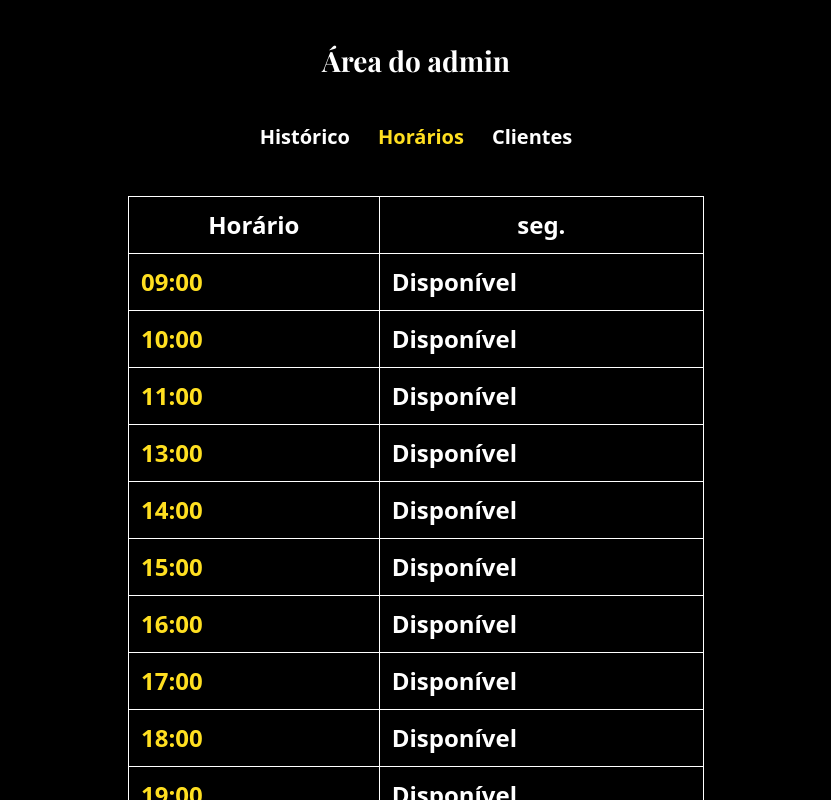
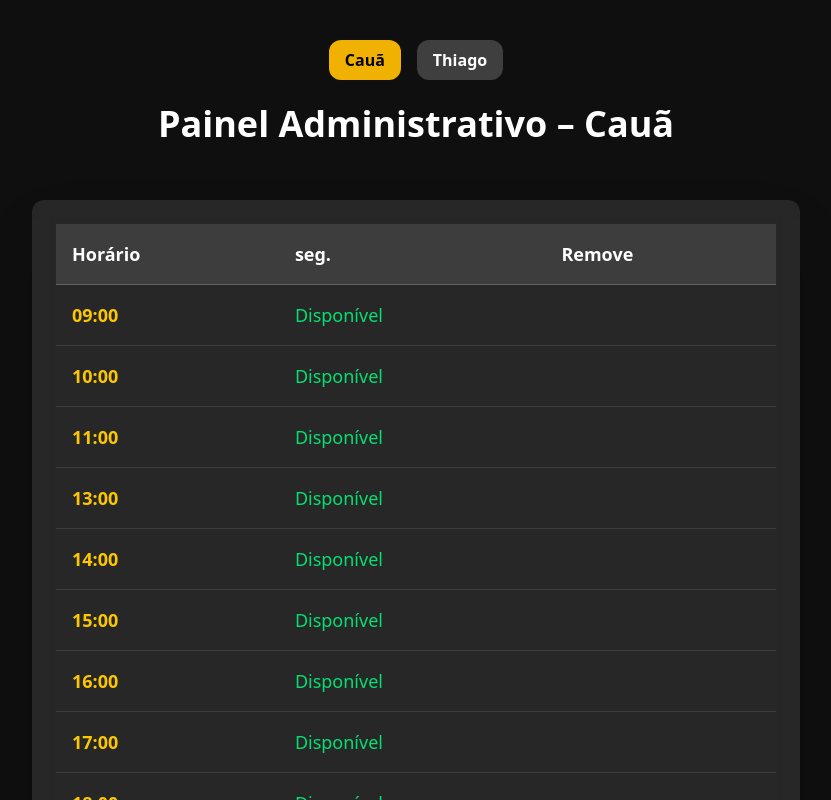
Before and after one commit to RuanCarlosDeJesus/CortesCabelo, a React (Vite) app: page /home in a window 1280 px wide. Shown: the top 800 px of the page, without its empty margins (224-1055 px from the left). Built offline with nearby package versions, Linux system fonts and the light colour scheme; no server answers; the database is empty; sample sign-in values are in the browser's storage.

Commit message:
modalRegioster and Home att{perfil add, register perfil add}

```diff
--- a/src/App.tsx
+++ b/src/App.tsx
@@ -1,7 +1,8 @@
 import LogoBlack from "../public/logoBlack.png";
 
 import cortesData from ".././cortesData.json";
-import { useState } from "react";
+import { useEffect, useState } from "react";
+
 
 import ModalRegister from "../src/components/modaRegister"
 interface Corte {
@@ -15,9 +16,23 @@ const cortes: Corte[] = cortesData;
 
 export function App() {
   const [index, setIndex] = useState(0);
-  const next = () => setIndex((prev) => (prev + 1) % cortes.length);
-  const prev = () =>
-    setIndex((prev) => (prev - 1 + cortes.length) % cortes.length);
+
+ useEffect(() => {
+  const timer = setTimeout(() => {
+    const nextIndex = (index + 1) % cortes.length;
+    setIndex(nextIndex);
+  }, 1000);
+
+  return () => clearTimeout(timer);
+}, [index]);
+
+
+const next = () => {
+  setIndex((prevIndex) => (prevIndex + 1) % cortes.length);
+}; const prev = () => {
+  setIndex((prevIndex) => (prevIndex - 1 + cortes.length) % cortes.length);
+}
+
 
 
   const [modalOpen, setModalOpen] = useState(false);
@@ -49,7 +64,13 @@ export function App() {
   Agende seu horário
 </button>
 
-{modalOpen && <ModalRegister close={() => setModalOpen(false)} />}
+{modalOpen && (
+  <ModalRegister
+    close={() => setModalOpen(false)}
+    onSave={() => {}}
+  />
+)}
+
         </div>
       </header>
 
@@ -68,26 +89,27 @@ export function App() {
     >
       <i className="bi bi-arrow-left"></i>
     </button>
-
-    <div className="flex gap-8 overflow-hidden py-4">
+<div className="flex gap-8 overflow-hidden py-4 relative">
   {[0, 1, 2].map((i) => {
     const pos = (index + i) % cortes.length;
+
     return (
       <img
   key={pos}
   src={cortes[pos].caminhoArquivo}
   alt={cortes[pos].nome}
-            className="
+  className={`
     w-[300px] h-[300px]
     rounded-xl object-cover
-              transition-all duration-300 ease-in-out
-              hover:scale-105 hover:border-5 hover:border-[#C4A052]
     cursor-pointer
-            "
+    ${i === 0 ? "opacity-100" : "opacity-0 md:opacity-100"}
+  `}
 />
+
     );
   })}
 </div>
+
 
      <button
       onClick={next}
--- a/src/Home/home.tsx
+++ b/src/Home/home.tsx
@@ -1,125 +1,80 @@
-
 import { useEffect, useState } from "react";
 import { db } from "../services/firebaseConnect";
-import { doc, setDoc, onSnapshot, collection } from "firebase/firestore";
+import { doc, onSnapshot, collection, deleteDoc } from "firebase/firestore";
+import ModalRegister from "../components/modaRegister";
 
 export function Home() {
+  const [profile, setProfile] = useState<"caua" | "Thiago">("caua");
   const [days, setDays] = useState<string[]>([]);
   const [modalOpen, setModalOpen] = useState(false);
-  const [selectedHour, setSelectedHour] = useState<string | null>(null);
-  const [tempName, setTempName] = useState("");
-  const [tempPhone, setTempPhone] = useState("");
-  const [names, setNames] = useState<{ [hour: string]: any }>({});
+  const [names, setNames] = useState<{ [hour: string]: string }>({});
 
-
-  const hoursList = [
-    "09:00", "10:00", "11:00", "13:00",
-    "14:00", "15:00", "16:00","17:00", "18:00", "19:00", "20:00", "21:00"
-  ];
-
+  const hoursList = ["09:00","10:00","11:00","13:00","14:00","15:00","16:00","17:00","18:00","19:00","20:00","21:00"];
   const todayKey = new Date().toISOString().split("T")[0];
 
   useEffect(() => {
     const dList: string[] = [];
-    for (let i = 0; i < 7; i++) {
+    for(let i=0;i<7;i++){
       const d = new Date();
-      d.setDate(d.getDate() + i);
-      dList.push(d.toLocaleDateString("pt-BR", { weekday: "short" }));
+      d.setDate(d.getDate()+i);
+      dList.push(d.toLocaleDateString("pt-BR",{ weekday:"short"}));
     }
     setDays(dList);
   }, []);
 
 
   useEffect(() => {
-    const ref = collection(db, "agendamentos", todayKey, "horarios");
-
-    const unsub = onSnapshot(ref, (snap) => {
-      const updated: any = {};
-
-      snap.forEach((doc) => {
+    const ref = collection(db, "profissionais", profile, "agendas", todayKey, "horarios");
+    const unsub = onSnapshot(ref, snap => {
+      const updated: {[hour:string]:string} = {};
+      hoursList.forEach(h => updated[h] = "Disponível");
+      snap.forEach(doc => {
         const data = doc.data();
-
-        updated[doc.id] = data.nome
-          ? data.phone
-            ? `${data.nome} - ${data.phone}`
-            : data.nome
-          : "Disponível";
+        const hour = doc.id;
+        if(hoursList.includes(hour)){
+          updated[hour] = data.nome ? (data.phone ? `${data.nome} - ${data.phone}` : data.nome) : "Disponível";
+        }
       });
-
       setNames(updated);
     });
+    return () => unsub();
+  }, [profile, todayKey]);
 
-    return () => unsub();
-  }, []);
-
-
-  function openModal(hour: string) {
-    setSelectedHour(hour);
-
-    const current = names[hour];
-
-    if (current && current !== "Disponível") {
-      const parts = current.split(" - ");
-      setTempName(parts[0]);
-      setTempPhone(parts[1] || "");
-    } else {
-      setTempName("");
-      setTempPhone("");
-    }
-
-    setModalOpen(true);
-  }
-
-
-  async function handleSave() {
-    if (!selectedHour) return;
-
-    const ref = doc(db, "agendamentos", todayKey, "horarios", selectedHour);
-
-    await setDoc(ref, {
-      nome: tempName.trim(),
-      phone: tempPhone.trim()
-    });
-
-    setModalOpen(false);
-    setSelectedHour(null);
-    setTempName("");
-    setTempPhone("");
+  async function handleDelete(hour: string) {
+    if(!names[hour] || names[hour] === "Disponível") return;
+    const confirmDel = window.confirm("Remover agendamento?");
+    if(!confirmDel) return;
+    const ref = doc(db, "profissionais", profile, "agendas", todayKey, "horarios", hour);
+    await deleteDoc(ref);
   }
 
   return (
-    <div className="h-screen w-full flex flex-col items-center p-10 text-[28px] font-bold text-white">
+    <div className="min-h-screen w-full flex flex-col items-center bg-[#0f0f0f] text-white p-10">
+      <div className="mb-6 flex gap-4">
+        <div className={`px-4 py-2 rounded-xl font-semibold cursor-pointer ${profile==="caua"?"bg-yellow-500 text-black":"bg-white/20"}`} onClick={()=>setProfile("caua")}>Cauã</div>
+        <div className={`px-4 py-2 rounded-xl font-semibold cursor-pointer ${profile==="Thiago"?"bg-yellow-500 text-black":"bg-white/20"}`} onClick={()=>setProfile("Thiago")}>Thiago</div>
+      </div>
 
-      <header className="w-full flex flex-col justify-center items-center">
-        <h2 className="font-playfair">Área do admin</h2>
-        <div className="text-white mx-10 flex gap-7 text-[20px] m-5 mt-10">
-          <a href="#Histórico" className="hover:text-yellow-300">Histórico</a>
-          <a href="#Horários" className="hover:text-yellow-300 font-black text-yellow-300">Horários</a>
-          <a href="#Clientes" className="hover:text-yellow-300">Clientes</a>
-        </div>
+      <header className="w-full max-w-4xl text-center mb-10">
+        <h2 className="text-4xl font-semibold mb-4">Painel Administrativo – {profile==="caua"?"Cauã":"Thiago"}</h2>
       </header>
 
-      <main className="w-[80%] flex flex-col items-center mt-6">
-        <table className="text-white border-collapse text-2xl w-full max-w-xl">
+      <main className="w-full max-w-3xl bg-white/10 backdrop-blur-md p-6 rounded-xl shadow-2xl">
+        <table className="w-full border-separate border-spacing-0 text-lg">
           <thead>
-            <tr className="bg-black/40">
-              <th className="border border-white p-3">Horário</th>
-              <th className="border border-white p-3">{days[0]}</th>
+            <tr className="bg-white/10">
+              <th className="p-4 border-b border-white/20 text-left">Horário</th>
+              <th className="p-4 border-b border-white/20 text-left">{days[0]}</th>
+              <th className="p-4 border-b border-white/20 text-left">Remove</th>
             </tr>
           </thead>
-
           <tbody>
-            {hoursList.map((hour) => (
-              <tr key={hour} className="bg-black/20">
-                <td className="border border-white p-3 font-bold text-yellow-300">
-                  {hour}
-                </td>
-
-                <td
-                  className="border border-white p-3 cursor-pointer hover:bg-yellow-400 hover:text-black transition"
-                  onClick={() => openModal(hour)}
-                >
-                  {names[hour] || "Disponível"}
+            {hoursList.map(hour => (
+              <tr key={hour} className="hover:bg-white/5 transition">
+                <td className="p-4 border-b border-white/10 text-yellow-400 font-semibold">{hour}</td>
+                <td className={`p-4 border-b border-white/10 ${names[hour]==="Disponível"?"text-green-400":"text-red-400 font-semibold"}`}>{names[hour]}</td>
+                <td className="p-4 border-b border-white/10">
+                  {names[hour]!=="Disponível" && <button onClick={()=>handleDelete(hour)} className="bg-red-600 px-2 py-1 rounded cursor-pointer">Remover</button>}
                 </td>
               </tr>
             ))}
@@ -127,47 +82,9 @@ export function Home() {
         </table>
       </main>
 
-      {modalOpen && (
-        <div className="fixed inset-0 bg-black/60 flex items-center justify-center p-4">
-          <div className="bg-white text-black rounded-xl p-6 w-[90%] max-w-md shadow-xl">
-            <h2 className="text-2xl font-bold mb-4">Editar Horário</h2>
+      <button onClick={()=>setModalOpen(true)} className="mt-6 px-6 py-3 rounded-xl bg-blue-500 cursor-pointer font-semibold hover:bg-yellow-600 transition">Editar Cliente</button>
 
-            <p className="text-lg font-semibold mb-2">
-              {selectedHour} - {days[0]}
-            </p>
-
-            <input
-              className="w-full p-2 border rounded mb-4"
-              placeholder="Nome"
-              value={tempName}
-              onChange={(e) => setTempName(e.target.value)}
-            />
-
-            <input
-              className="w-full p-2 border rounded mb-4"
-              placeholder="Telefone"
-              value={tempPhone}
-              onChange={(e) => setTempPhone(e.target.value)}
-            />
-
-            <div className="flex justify-end gap-3">
-              <button
-                className="bg-gray-500 text-white px-4 py-2 rounded"
-                onClick={() => setModalOpen(false)}
-              >
-                Cancelar
-              </button>
-
-              <button
-                className="bg-blue-600 text-white px-4 py-2 rounded"
-                onClick={handleSave}
-              >
-                Salvar
-              </button>
-            </div>
-          </div>
-        </div>
-      )}
+      {modalOpen && <ModalRegister close={()=>setModalOpen(false)} onSave={()=>setModalOpen(false)} />}
     </div>
   );
 }
--- a/src/components/modaRegister.tsx
+++ b/src/components/modaRegister.tsx
@@ -1,62 +1,47 @@
-
 import { useEffect, useState } from "react";
 import { db } from "../services/firebaseConnect";
-import {
-  doc,
-  setDoc,
-
-  serverTimestamp,
-  collection,
-  getDocs,
-} from "firebase/firestore";
+import { doc, setDoc, getDocs, collection, serverTimestamp } from "firebase/firestore";
 
 interface Props {
   close: () => void;
+  onSave: () => void;
 }
 
-export default function ModalRegister({ close }: Props) {
+export default function ModalRegister({ close, onSave }: Props) {
   const [nome, setNome] = useState("");
+  const [tel, setTel] = useState("");
+  const [barbeiro, setBarbeiro] = useState<"caua" | "Thiago" | "">("");
   const [horario, setHorario] = useState("");
-  const [tel, setTel] = useState("");
+  const [horariosOcupados, setHorariosOcupados] = useState<string[]>([]);
   const [showHorarios, setShowHorarios] = useState(false);
   const [loading, setLoading] = useState(false);
-  const [horariosOcupados, setHorariosOcupados] = useState<string[]>([]);
 
-  const hours = [
-    "09:00",
-    "10:00",
-    "11:00",
-    "13:00",
-    "14:00",
-    "15:00",
-    "16:00",
-    "17:00",
-    "18:00",
-    "19:00",
-    "20:00",
-    "21:00",
-  ];
-
+  const hours = ["09:00","10:00","11:00","13:00","14:00","15:00","16:00","17:00","18:00","19:00","20:00","21:00"];
   const todayKey = new Date().toISOString().split("T")[0];
 
+  useEffect(() => {
+    if (!barbeiro) return;
 
-  useEffect(() => {
-    async function load() {
-      const colRef = collection(db, "agendamentos", todayKey, "horarios");
+    const load = async () => {
+      try {
+        const refAgenda = doc(db, "profissionais", barbeiro, "agendas", todayKey);
+        const colRef = collection(refAgenda, "horarios");
         const snap = await getDocs(colRef);
+        const ocupados: string[] = [];
 
-      const ocupados: string[] = [];
-      snap.forEach((doc) => {
+        snap.forEach(doc => {
           const data = doc.data();
-        if (data.nome && data.nome !== "Disponível") {
-          ocupados.push(doc.id);
-        }
+          if (data.nome && data.nome !== "Disponível") ocupados.push(doc.id);
         });
 
         setHorariosOcupados(ocupados);
+      } catch (error) {
+        console.error(error);
       }
+    };
+
     load();
-  }, []);
+  }, [barbeiro, todayKey]);
 
   function validatePhone(phone: string) {
     const digits = phone.replace(/\D/g, "");
@@ -64,8 +49,8 @@ export default function ModalRegister({ close }: Props) {
   }
 
   async function handleConfirm() {
-    if (!nome.trim() || !horario || !tel.trim()) {
-      alert("Preencha nome, telefone e escolha um horário.");
+    if (!nome.trim() || !tel.trim() || !horario || !barbeiro) {
+      alert("Preencha todos os campos e selecione barbeiro e horário.");
       return;
     }
 
@@ -75,84 +60,128 @@ export default function ModalRegister({ close }: Props) {
     }
 
     if (horariosOcupados.includes(horario)) {
-      alert("Este horário já está preenchido!");
+      alert("Horário já ocupado.");
       return;
     }
 
     setLoading(true);
 
+    const ref = doc(
+      db,
+      "profissionais",
+      barbeiro,
+      "agendas",
+      todayKey,
+      "horarios",
+      horario
+    );
+
+    let salvou = false;
+
     try {
-      const ref = doc(db, "agendamentos", todayKey, "horarios", horario);
-
-      await setDoc(ref, {
+      await setDoc(
+        ref,
+        {
           nome: nome.trim(),
           phone: tel.trim(),
-        criadoEm: serverTimestamp(),
-      });
+          criadoEm: serverTimestamp()
+        },
+        { merge: true }
+      );
 
+      salvou = true;
+    } catch (err) {
+      console.error(err);
+      alert("Erro ao salvar agendamento. Verifique barbeiro e horário.");
+      return;
+    } finally {
+      setLoading(false);
+    }
+
+    if (salvou) {
       alert("Agendamento salvo com sucesso!");
+      onSave();
       close();
-
       setNome("");
       setTel("");
       setHorario("");
-    } catch (err) {
-      console.error("Erro ao salvar:", err);
-      alert("Erro ao salvar. Verifique sua conexão e tente novamente.");
-    } finally {
-      setLoading(false);
+      setBarbeiro("");
     }
   }
 
   return (
     <>
-      <div className="fixed inset-0 bg-black/60 backdrop-blur-sm flex justify-center items-center p-4 z-40">
-        <div className="w-full max-w-md bg-black rounded-2xl border border-[#d4af37] p-6 flex flex-col gap-6">
-
+      <div className="fixed inset-0 bg-black/60 flex justify-center items-center p-4 z-40">
+        <div className="w-full max-w-md bg-black rounded-2xl border border-yellow-500 p-6 flex flex-col gap-6">
           <button onClick={close} className="justify-end flex items-center h-8">
             <i className="bi bi-x text-3xl text-white border-2 border-red-500 rounded-xl cursor-pointer" />
           </button>
 
-          <h2 className="text-2xl font-bold text-yellow-500 text-center">
-            Faça seu Registro!
-          </h2>
+          <h2 className="text-2xl font-bold text-yellow-500 text-center">Agendar Horário</h2>
 
-          <div className="flex flex-col gap-3">
-            <label className="text-yellow-500 font-semibold">Nome</label>
+          <div className="flex gap-4 justify-center">
+            <label
+              className={`flex flex-col items-center justify-center w-24 h-24 rounded-2xl border p-4 cursor-pointer transition ${
+                barbeiro === "caua"
+                  ? "bg-yellow-500 border-yellow-400 text-black shadow-lg"
+                  : "bg-black border-yellow-500 text-white"
+              }`}
+            >
+              Cauã
+              <input
+                type="radio"
+                className="hidden"
+                value="caua"
+                checked={barbeiro === "caua"}
+                onChange={() => setBarbeiro("caua")}
+              />
+            </label>
+
+            <label
+              className={`flex flex-col items-center justify-center w-24 h-24 rounded-2xl border p-4 cursor-pointer transition ${
+                barbeiro === "Thiago"
+                  ? "bg-yellow-500 border-yellow-400 text-black shadow-lg"
+                  : "bg-black border-yellow-500 text-white"
+              }`}
+            >
+              Thiago
+              <input
+                type="radio"
+                className="hidden"
+                value="Thiago"
+                checked={barbeiro === "Thiago"}
+                onChange={() => setBarbeiro("Thiago")}
+              />
+            </label>
+          </div>
+
           <input
             type="text"
             value={nome}
-              onChange={(e) => setNome(e.target.value)}
+            onChange={e => setNome(e.target.value)}
+            placeholder="Nome"
             className="bg-black border border-yellow-600/50 rounded-xl h-12 px-3 text-white"
-              placeholder="Nome completo"
           />
-          </div>
 
-          <div className="flex flex-col gap-3">
-            <label className="text-yellow-500 font-semibold">Celular</label>
           <input
             type="tel"
             value={tel}
-              onChange={(e) => setTel(e.target.value)}
+            onChange={e => setTel(e.target.value)}
+            placeholder="Telefone"
             className="bg-black border border-yellow-600/50 rounded-xl h-12 px-3 text-white"
-              placeholder="(21) 9xxxx-xxxx"
           />
-          </div>
 
-          <div className="flex flex-col gap-3">
-            <label className="text-yellow-500 font-semibold">Horário</label>
           <button
             onClick={() => setShowHorarios(true)}
             className="bg-black border border-yellow-600/50 rounded-xl h-12 px-3 text-white text-left"
           >
-              {horario || "Selecione um horário"}
+            {horario || "Escolha um horário"}
           </button>
-          </div>
 
           <button
             onClick={handleConfirm}
-            className="w-full h-12 rounded-xl bg-black border border-yellow-600/60 text-yellow-500 font-semibold hover:bg-yellow-600 hover:text-black transition"
             disabled={loading}
+            className="w-full h-12 rounded-xl bg-yellow-500 text-black font-semibold hover:bg-yellow-600 transition"
           >
             {loading ? "Salvando..." : "Confirmar"}
           </button>
@@ -162,12 +191,10 @@ export default function ModalRegister({ close }: Props) {
       {showHorarios && (
         <div className="fixed inset-0 bg-black/60 flex justify-center items-center p-4 z-50">
           <div className="w-full max-w-md bg-black rounded-2xl border border-yellow-600 p-6 flex flex-col gap-4">
-            <h2 className="text-yellow-500 text-xl font-bold text-center">
-              Escolha um horário
-            </h2>
+            <h2 className="text-yellow-500 text-xl font-bold text-center">Escolha um horário</h2>
 
             <div className="grid grid-cols-3 gap-3">
-              {hours.map((h) => {
+              {hours.map(h => {
                 const ocupado = horariosOcupados.includes(h);
 
                 return (
@@ -180,8 +207,7 @@ export default function ModalRegister({ close }: Props) {
                       }
                     }}
                     disabled={ocupado}
-                    className={`rounded-lg py-2 transition border
-                      ${
+                    className={`rounded-lg py-2 transition border ${
                       ocupado
                         ? "bg-red-700 border-red-500 text-red-300 cursor-not-allowed"
                         : "bg-green-600/40 border-green-500 text-green-300 hover:bg-green-600"
```
Lines whose indentation alone changed are shown as unchanged.
